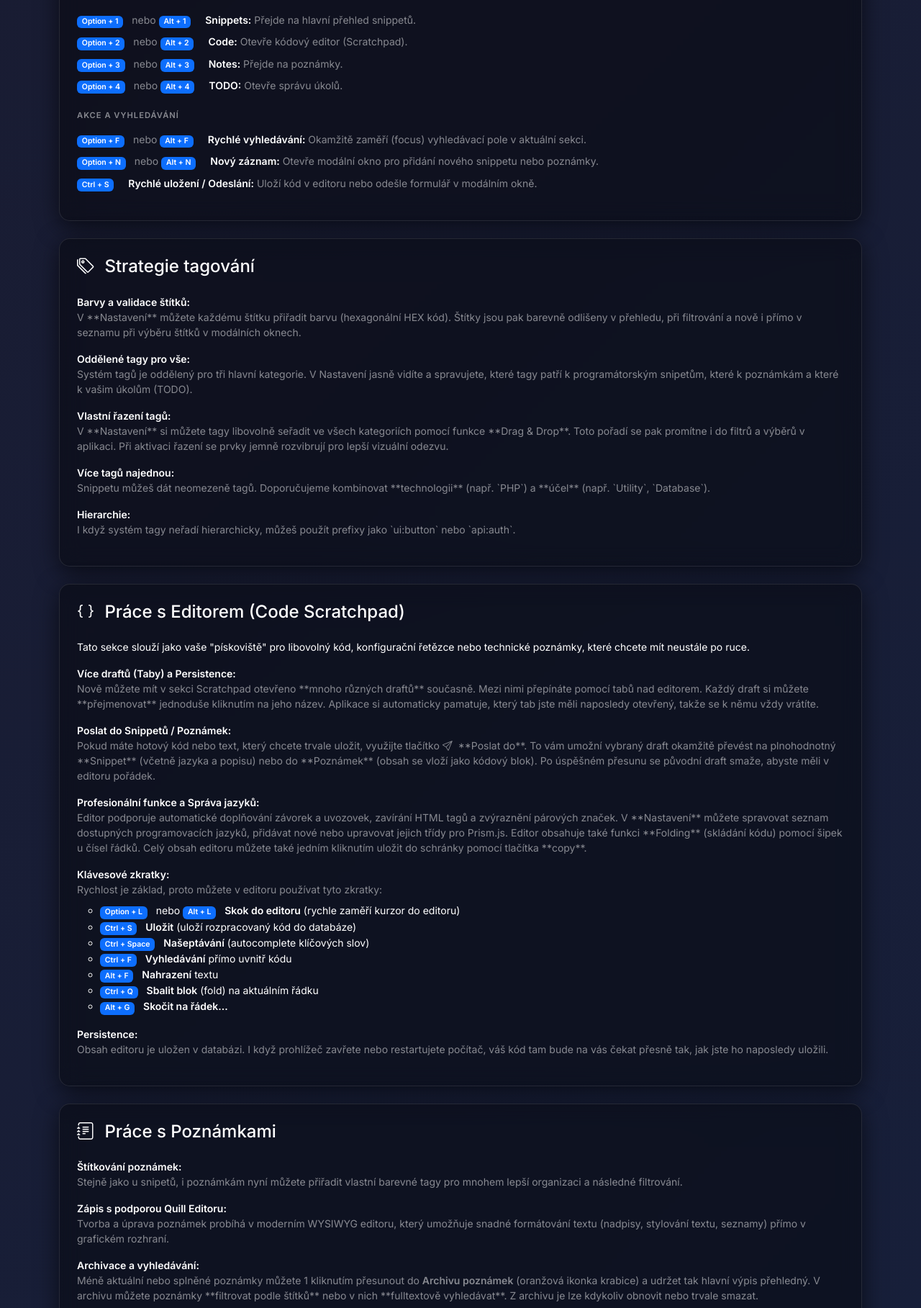
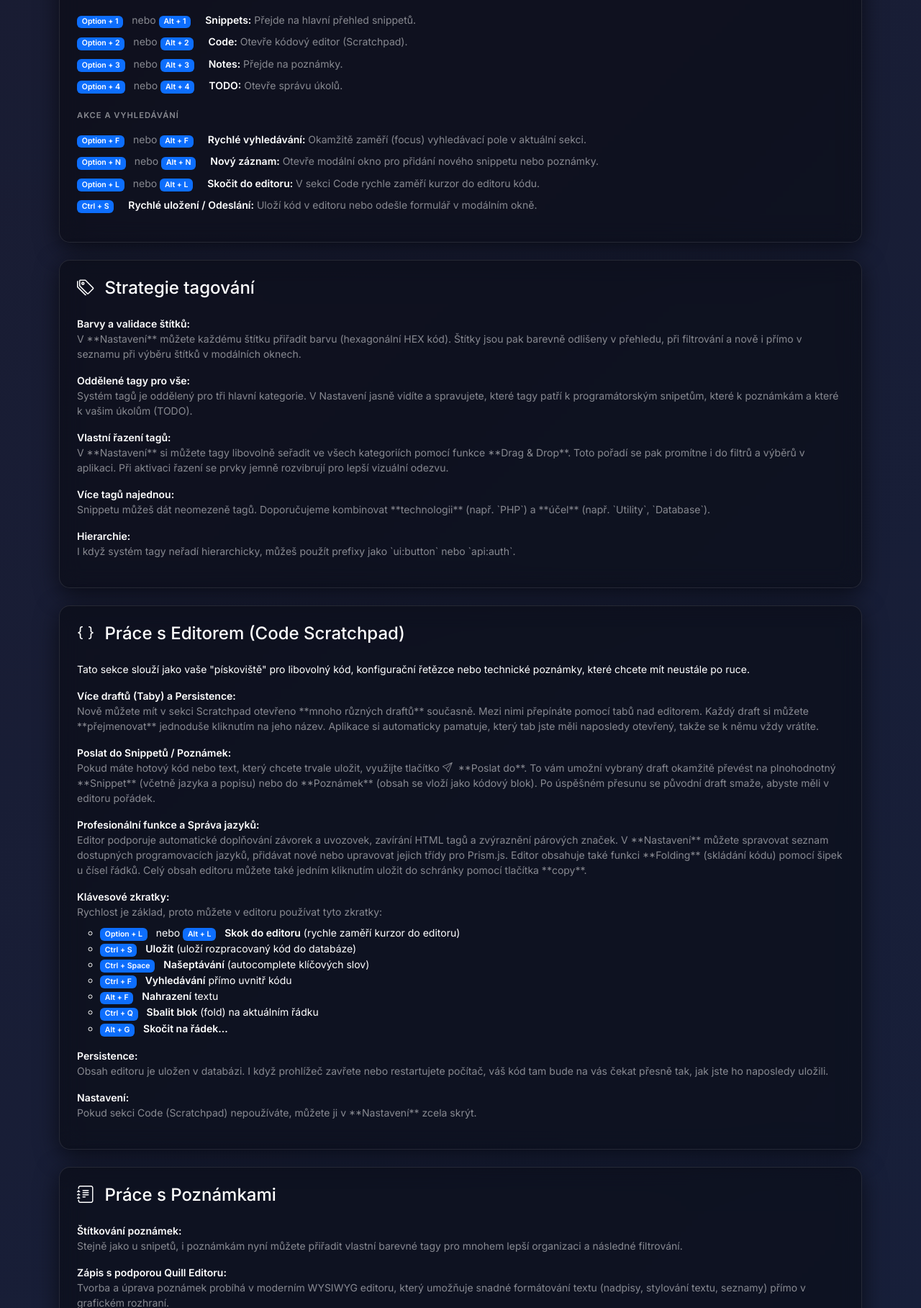
Before and after one commit to kratochvil1993/DEVBASE, a PHP site: page /help.php in a window 1280 px wide. Shown: the part 2124-3941 px from the top of the page at 72% size. Run offline with PHP 8.4, Linux system fonts and the light colour scheme; data comes from the database, SQL or seed files in the repository; data that the repository does not hold is empty; some libraries are stand-ins or nearby versions.

Commit message:
feat: Add editor jump shortcut, scratchpad visibility setting, and clarify password reset options in help documentation.

```diff
--- a/help.php
+++ b/help.php
@@ -175,6 +175,10 @@ console.log('Hello World');
                     <strong class="text-white ms-2">Nový záznam:</strong> Otevře modální okno pro přidání nového snippetu nebo poznámky.
                 </li>
                 <li class="mb-2">
+                    <span class="badge bg-primary me-2">Option + L</span> nebo <span class="badge bg-primary me-2">Alt + L</span>
+                    <strong class="text-white ms-2">Skočit do editoru:</strong> V sekci Code rychle zaměří kurzor do editoru kódu.
+                </li>
+                <li class="mb-2">
                     <span class="badge bg-primary me-2">Ctrl + S</span>
                     <strong class="text-white ms-2">Rychlé uložení / Odeslání:</strong> Uloží kód v editoru nebo odešle formulář v modálním okně.
                 </li>
@@ -239,6 +243,10 @@ console.log('Hello World');
                 <li class="mb-3">
                     <strong class="text-white d-block">Persistence:</strong>
                     Obsah editoru je uložen v databázi. I když prohlížeč zavřete nebo restartujete počítač, váš kód tam bude na vás čekat přesně tak, jak jste ho naposledy uložili.
+                </li>
+                <li class="mb-3">
+                    <strong class="text-white d-block">Nastavení:</strong>
+                    Pokud sekci Code (Scratchpad) nepoužíváte, můžete ji v **Nastavení** zcela skrýt.
                 </li>
             </ul>
         </div>
@@ -332,7 +340,7 @@ console.log('Hello World');
                 </li>
                 <li class="mb-3">
                     <strong class="text-white d-block">Bezpečnost hesla:</strong>
-                    Hesla jsou v databázi uložena jako bezpečné hashe. Pokud heslo zapomenete, lze jej resetovat přímo v databázi (tabulka `settings`, klíč `security_enabled` na `0`).
+                    Hesla jsou v databázi uložena jako bezpečné hashe. Pokud heslo znáte a chcete jej změnit nebo zrušit, můžete tak učinit přímo v **Nastavení** pomocí tlačítka **Resetovat heslo**. Pokud heslo zapomenete, lze jej nouzově resetovat přímo v databázi (tabulka `settings`, klíč `security_enabled` na `0`).
                 </li>
                 <li class="mb-3">
                     <strong class="text-white d-block">Offline bezpečnost:</strong>
```
Also changed, not shown: readme.md.
